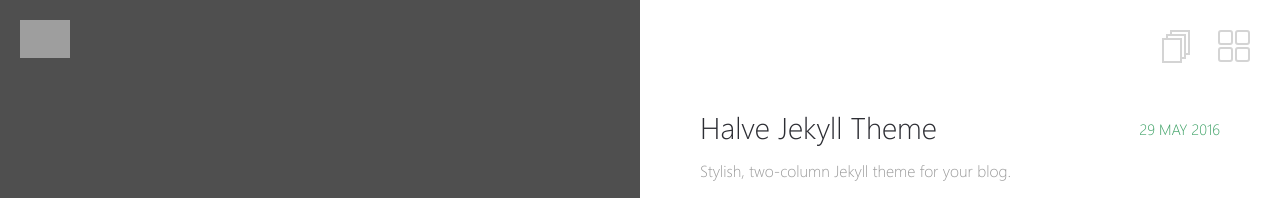
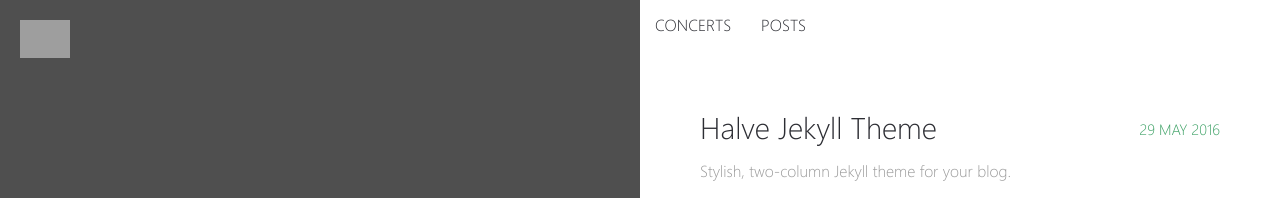
Before and after one commit to kloppi78/mpaw-blog, a Jekyll site: the page built from _pages/posts.md, in a window 1280 px wide. Shown: the top 198 px of the page. Built offline with Jekyll 4.4.1, drawn with Linux system fonts in a browser that asks for light colours.

Commit message:
update of all files

```diff
--- a/_layouts/post-list.html
+++ b/_layouts/post-list.html
@@ -16,10 +16,12 @@ layout: compress
     </div>
 
     <div class="block-right">
-      <a href="posts.html" title="posts" class="posts-menu-icon"></a>
-      <a title="projects" class="projects-menu-icon">
-        <span></span>
-      </a>
+	<div class="menu">
+		 <ul>
+			<li><a href="/concerts.html">CONCERTS</a></li>
+			<li><a href="/posts.html">POSTS</a></li>
+		</ul>
+	</div>
       <div class="content">
         <ul class="posts-list">
         {% for post in site.posts %}
--- a/assets/_sass/_site.scss
+++ b/assets/_sass/_site.scss
@@ -31,6 +31,20 @@
   pointer: default;
 }
 
+.menu {
+  float:left;
+  text-align: center;
+  max-width: 600px;
+  width: 100%;
+  margin: 0 auto;
+  li {
+	list-style-type: none;
+	margin: 0;
+	padding: 15px;
+	float:left;
+  }
+}
+
 .content {
   padding: 60px;
   max-width: 600px;
@@ -46,23 +60,15 @@ canvas {
   z-index: 0;
 }
 
-.projects-menu-icon {
+.menu-icon {
   position: absolute;
   top: 30px;
   right: 30px;
-  width: 15px;
-  height: 15px;
-  border: 2px solid $gray;
-  border-radius: 3px;
-  cursor: pointer;
   z-index: 3;
   &:before {
-    content: '';
     position: absolute;
     left: -19px;
     top: -2px;
-    width: 15px;
-    height: 15px;
     border: 2px solid $gray;
     border-radius: 3px;
   }
@@ -70,19 +76,13 @@ canvas {
     position: absolute;
     top: 15px;
     right: -2px;
-    width: 15px;
-    height: 15px;
     border: 2px solid $gray;
-    border-radius: 3px;
     &:before {
       content: '';
       position: absolute;
       left: -19px;
       top: -2px;
-      width: 15px;
-      height: 15px;
       border: 2px solid $gray;
-      border-radius: 3px;
     }
   }
   &:hover {
```
Also changed, not shown: _layouts/home.html (+7 -6 lines).
